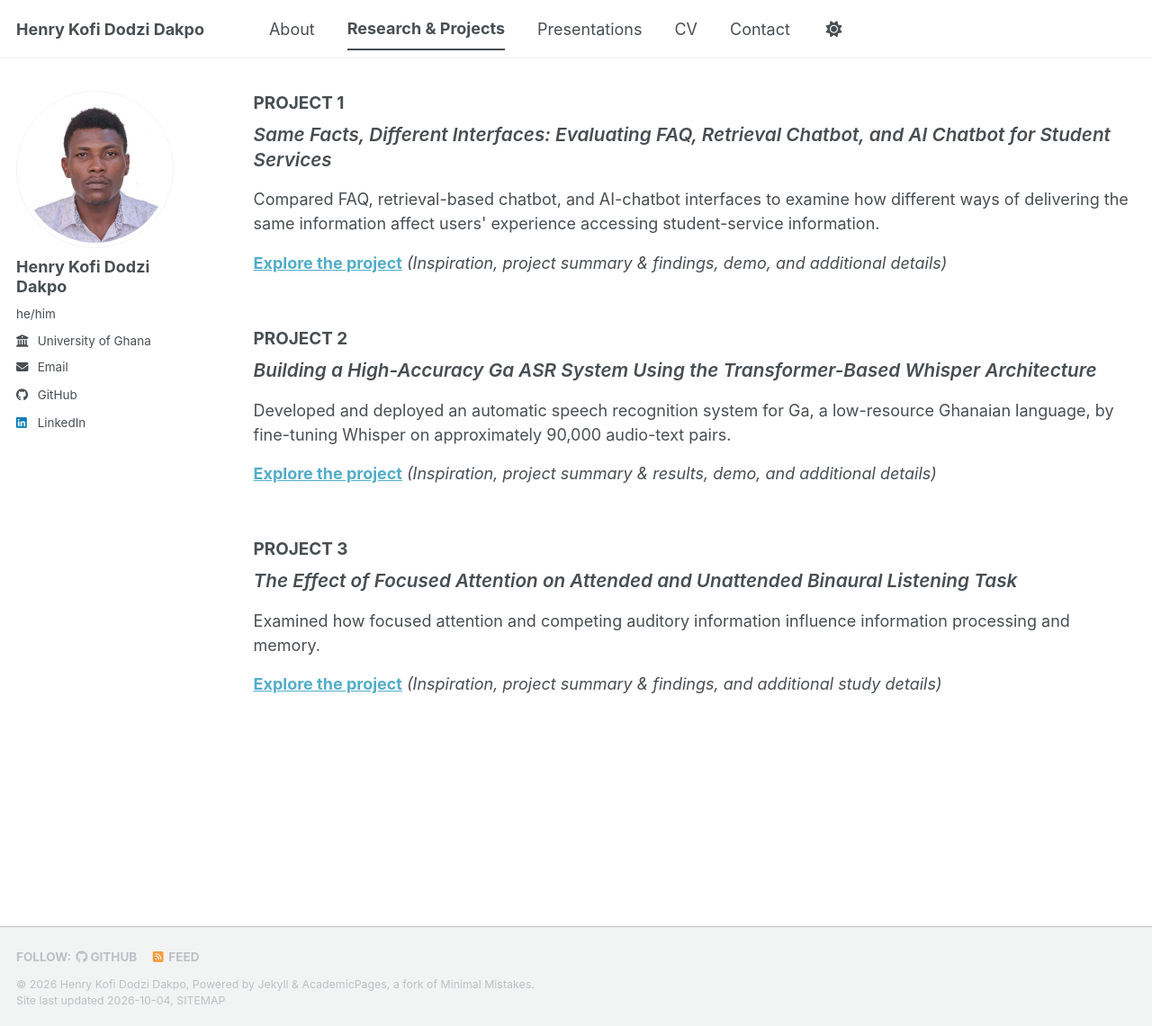
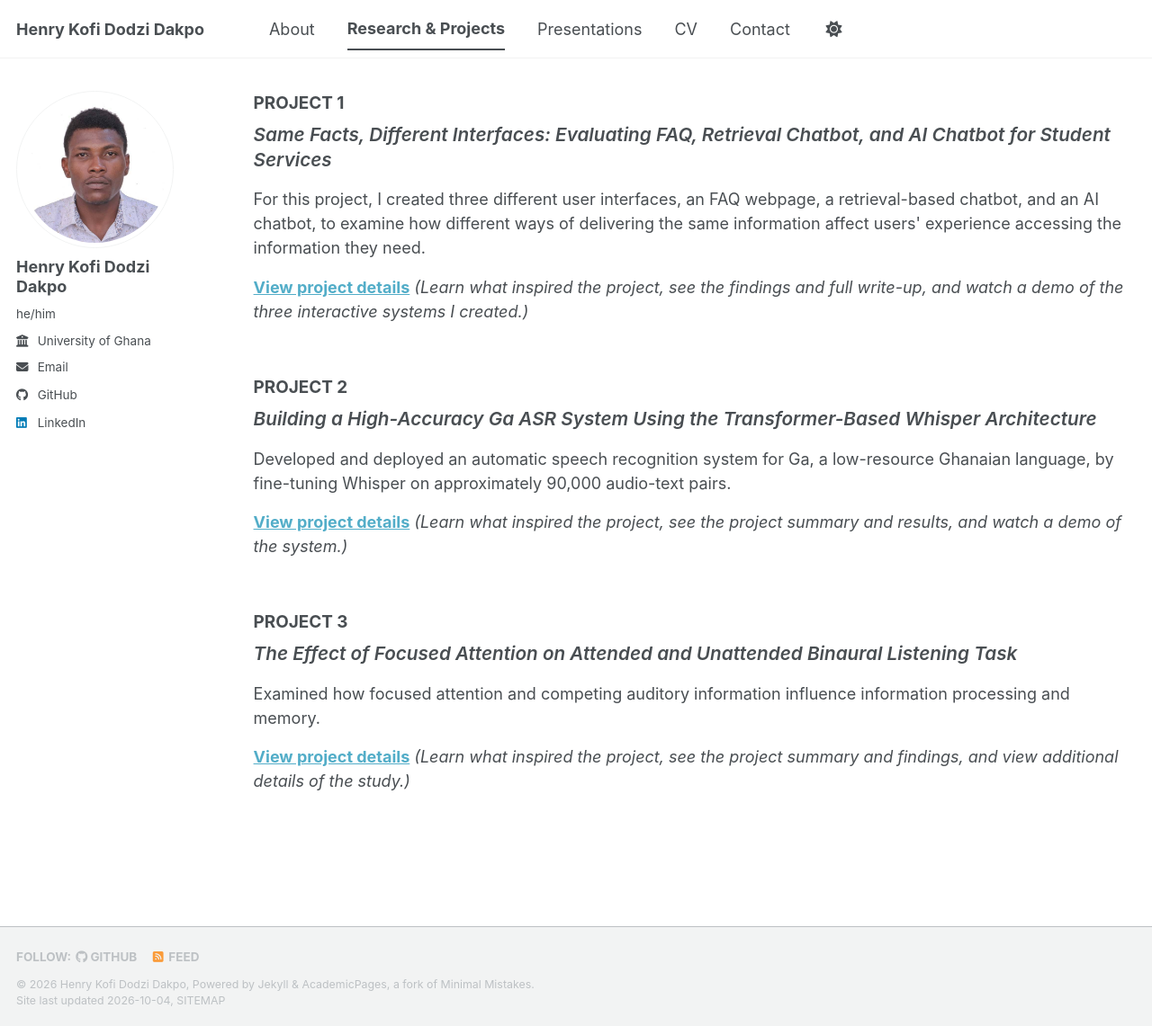
Before and after one commit to henrycitadel9-rgb/henrycitadel9-rgb.github.io, a Jekyll site: the page built from _pages/portfolio.html, in a window 1280 px wide and 1141 px high. Shown: the whole window at 90% size. Built offline with Jekyll 4.4.1, drawn with Linux system fonts in a browser that asks for light colours; a style sheet for code colours, icons or effects is not loaded.

Commit message:
Update portfolio.html

```diff
--- a/_pages/portfolio.html
+++ b/_pages/portfolio.html
@@ -58,7 +58,7 @@ author_profile: true
 
   <div class="project-summary">
     {% if forloop.index == 1 %}
-      Compared FAQ, retrieval-based chatbot, and AI-chatbot interfaces to examine how different ways of delivering the same information affect users' experience accessing student-service information.
+      For this project, I created three different user interfaces, an FAQ webpage, a retrieval-based chatbot, and an AI chatbot, to examine how different ways of delivering the same information affect users' experience accessing the information they need.
     {% elsif forloop.index == 2 %}
       Developed and deployed an automatic speech recognition system for Ga, a low-resource Ghanaian language, by fine-tuning Whisper on approximately 90,000 audio-text pairs.
     {% elsif forloop.index == 3 %}
@@ -67,13 +67,13 @@ author_profile: true
   </div>
 
   <div class="project-details">
-    <a class="project-link" href="{{ post.url | relative_url }}">Explore the project</a>
+    <a class="project-link" href="{{ post.url | relative_url }}">View project details</a>
     {% if forloop.index == 1 %}
-      (Inspiration, project summary &amp; findings, demo, and additional details)
+      (Learn what inspired the project, see the findings and full write-up, and watch a demo of the three interactive systems I created.)
     {% elsif forloop.index == 2 %}
-      (Inspiration, project summary &amp; results, demo, and additional details)
+      (Learn what inspired the project, see the project summary and results, and watch a demo of the system.)
     {% elsif forloop.index == 3 %}
-      (Inspiration, project summary &amp; findings, and additional study details)
+      (Learn what inspired the project, see the project summary and findings, and view additional details of the study.)
     {% endif %}
   </div>
 
```
